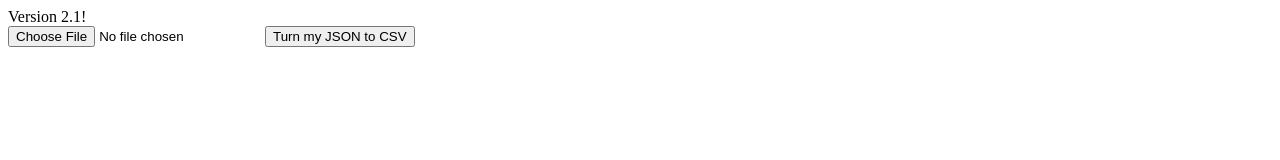
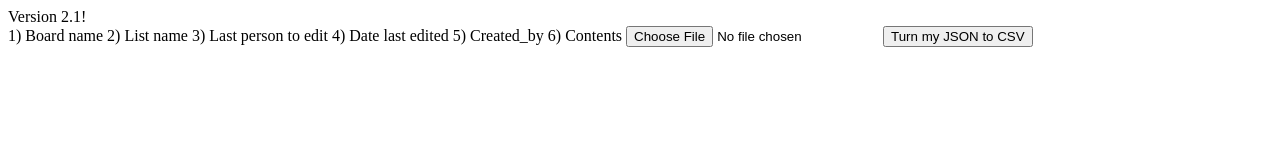
Before and after one commit to MrMicrowaveOven/JSONtoCSV, a website: page index.html in a window 1280 px wide. Drawn offline with Linux system fonts and the light colour scheme.

Commit message:
Added new format instructions to index.html

```diff
--- a/index.html
+++ b/index.html
@@ -7,6 +7,13 @@
   <body>
     <div class="response">
       Version 2.1!<br>
+
+      1) Board name
+      2) List name
+      3) Last person to edit
+      4) Date last edited
+      5) Created_by
+      6) Contents
       <input id="jsonFile" type="file"/>
       <button type="button" name="button" onclick="applyFile()">Turn my JSON to CSV</button>
     </div>
```
